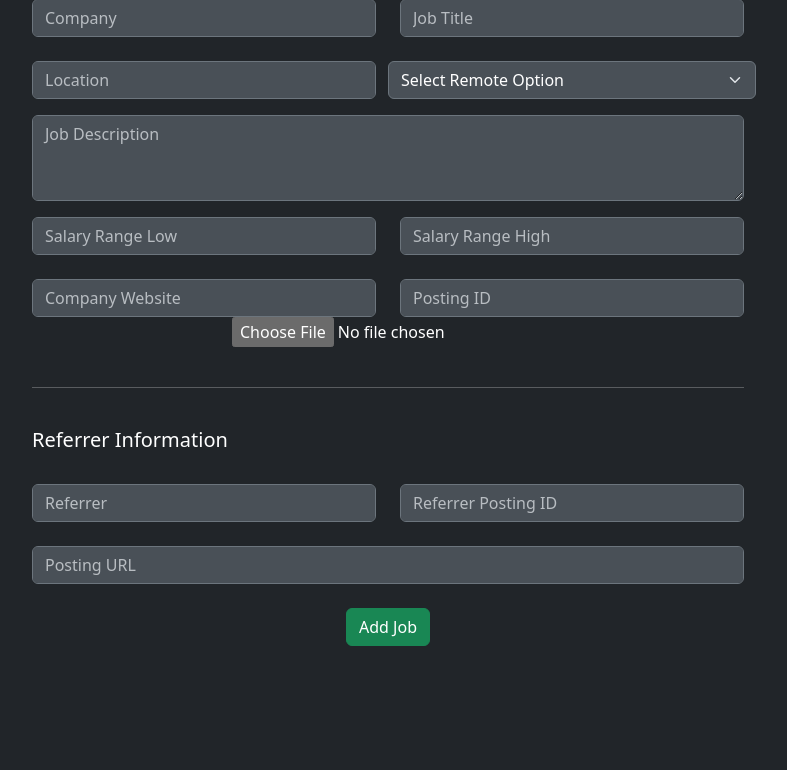
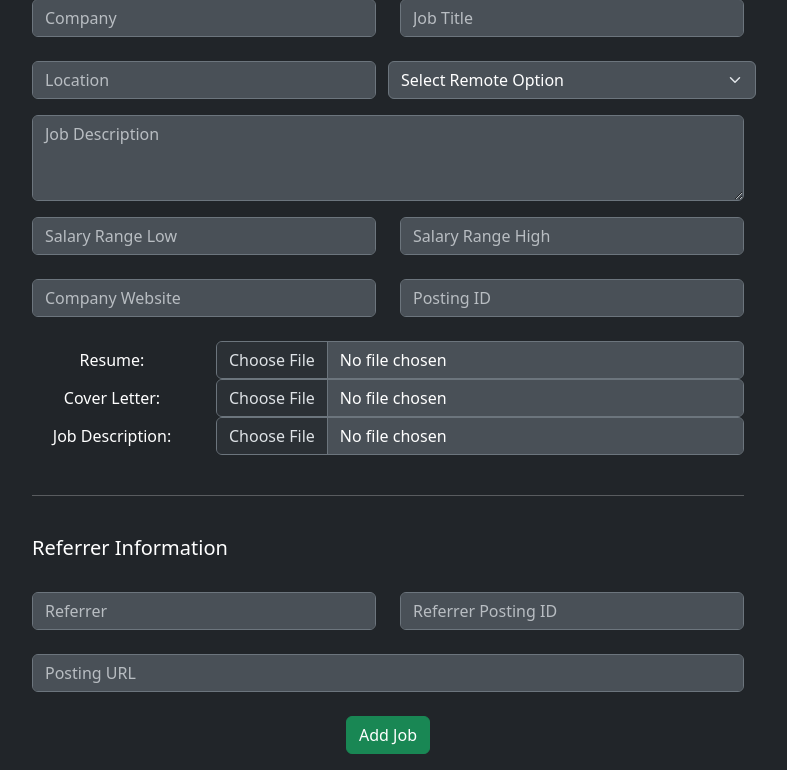
Before and after one commit to Doxsey/JobTracker, a Flask app: page /jobs/create in a window 1280 px wide. Shown: the part 147-917 px from the top of the page, without its empty margins (252-1039 px from the left). Before the commit the page ends 793 px from the top, so only its background shows below. Run offline with Flask 3, Linux system fonts and the light colour scheme; some libraries are stand-ins or nearby versions.

Commit message:
file upload select template added

```diff
--- a/app/blueprints/jobs.py
+++ b/app/blueprints/jobs.py
@@ -6,7 +6,7 @@ from flask_wtf.file import FileField, FileRequired, FileAllowed
 from wtforms.validators import DataRequired
 from werkzeug.utils import secure_filename
 from app.models import Job
-import os, uuid
+import os, uuid, json
 
 jobs_bp = Blueprint('jobs', __name__)
 
@@ -23,12 +23,23 @@ class NewJobForm(FlaskForm):
     referrer_posting_id = StringField('Referrer Posting ID')
     posting_url = StringField('Posting URL')
     company_website = StringField('Company Website')
-    resume_file = FileField('Choose File', validators=[
+    resume_file = FileField('Resume File', validators=[
+        FileRequired(),
+        FileAllowed(['pdf', 'docx', 'doc', 'tex'],
+                   'Only PDF and document files allowed!')
+    ])
+    job_description_file = FileField('Job Description File', validators=[
+        FileRequired(),
+        FileAllowed(['pdf', 'docx', 'doc', 'tex'],
+                   'Only PDF and document files allowed!')
+    ])
+    cover_letter_file = FileField('Cover Letter File', validators=[
         FileRequired(),
         FileAllowed(['pdf', 'docx', 'doc', 'tex'],
                    'Only PDF and document files allowed!')
     ])
     submit = SubmitField('Add Job')
+
 
 @jobs_bp.route('/create', methods=['GET', 'POST'])
 def create():
@@ -41,11 +52,19 @@ def create():
     if request.method == 'POST':
         # Check if it's a JSON request or form submission
         is_json_request = request.is_json or request.content_type == 'application/json'
+        is_multipart_request = 'multipart/form-data' in request.content_type if request.content_type else False
 
-        if is_json_request:
-            # Handle JSON API request
+        # Handle API requests (JSON or multipart with JSON data)
+        if is_json_request or (is_multipart_request and 'data' in request.form):
             try:
-                data = request.get_json()
+                # Extract JSON data
+                if is_json_request:
+                    data = request.get_json()
+                    resume_file = None
+                else:
+                    # Handle multipart request with JSON data and file
+                    data = json.loads(request.form.get('data', '{}'))
+                    resume_file = request.files.get('resume_file')
 
                 # Extract data from JSON
                 company = data.get('company')
@@ -69,6 +88,31 @@ def create():
                 if posting_id and Job.query.filter_by(posting_id=posting_id).first():
                     return jsonify({'error': 'Job posting ID already exists'}), 409
 
+                # Handle resume file upload if present
+                unique_resume_filename = None
+                if resume_file and resume_file.filename:
+                    # Validate file type
+                    allowed_extensions = {'pdf', 'docx', 'doc', 'tex'}
+                    file_ext = resume_file.filename.rsplit('.', 1)[1].lower() if '.' in resume_file.filename else ''
+
+                    if file_ext not in allowed_extensions:
+                        return jsonify({'error': 'Invalid file type. Only PDF and document files allowed!'}), 400
+
+                    # Generate unique filename and save file
+                    original_resume_filename = secure_filename(resume_file.filename)
+                    unique_resume_filename = generate_unique_filename(original_resume_filename)
+
+                    # Create full file path
+                    file_path = os.path.join(current_app.config['FILE_STORAGE_PATH'], 'Resumes', unique_resume_filename)
+
+                    try:
+                        # Ensure directory exists
+                        os.makedirs(os.path.dirname(file_path), exist_ok=True)
+                        # Save the file
+                        resume_file.save(file_path)
+                    except Exception as e:
+                        return jsonify({'error': f'Error uploading file: {str(e)}'}), 500
+
                 # Create new job
                 job = Job(
                     company=company,
@@ -82,17 +126,26 @@ def create():
                     posting_id=posting_id,
                     referrer=referrer,
                     referrer_posting_id=referrer_posting_id,
-                    posting_url=posting_url
+                    posting_url=posting_url,
+                    resume_file=unique_resume_filename
                 )
 
                 db.session.add(job)
                 db.session.commit()
 
-                return jsonify({
+                response_data = {
                     'message': 'Job created successfully',
-                    'job_id': job.id  # assuming your Job model has an id field
-                }), 201
+                    'job_id': job.id
+                }
 
+                # Include file info in response if file was uploaded
+                if unique_resume_filename:
+                    response_data['resume_file'] = unique_resume_filename
+
+                return jsonify(response_data), 201
+
+            except json.JSONDecodeError:
+                return jsonify({'error': 'Invalid JSON data'}), 400
             except Exception as e:
                 print(f"Error creating job via API: {e}")
                 db.session.rollback()
--- a/app/blueprints/main.py
+++ b/app/blueprints/main.py
@@ -6,12 +6,6 @@ main_bp = Blueprint('main', __name__)
 @main_bp.route('/')
 def index():
     jobs = Job.query.filter_by(posting_status="Open").all()
-    print(f"Number of open jobs: {len(jobs)}")
-    print(jobs)
-    for job in jobs:
-        print(f"Job ID: {job.id}, Title: {job.title}, Company: {job.company}, Status: {job.posting_status}")
-        for note in job.notes:
-            print(f"  Note ID: {note.id}, Content: {note.content}, Created At: {note.created_at}")
     return render_template('index.html', jobs=jobs)
 
 @main_bp.route('/about')
--- a/app/templates/jobs/create.html
+++ b/app/templates/jobs/create.html
@@ -1,5 +1,5 @@
-{% extends "base.html" %} {% block title %}Create Job - Job Tracker{% endblock
-%} {% block content %}
+{% from "jobs_macros.html" import select_file_upload %} {% extends "base.html"
+%} {% block title %}Create Job - Job Tracker{% endblock %} {% block content %}
 <div class="row justify-content-center">
   <div class="col-md-8">
     <h3>Add New Job</h3>
@@ -75,18 +75,10 @@
           </div>
         </div>
 
-        <div class="row">
-          <div class="col">
-            {{ form.resume_file(class="file-input",
-            accept=".pdf,.docx,.doc,.tex") }}
-
-            <!-- Display validation errors -->
-            {% if form.resume_file.errors %} {% for error in
-            form.resume_file.errors %}
-            <div class="error-text">{{ error }}</div>
-            {% endfor %} {% endif %}
-          </div>
-        </div>
+        <br />
+        {{ select_file_upload(form.resume_file, "Resume") }} {{
+        select_file_upload(form.cover_letter_file, "Cover Letter") }} {{
+        select_file_upload(form.job_description_file, "Job Description") }}
 
         <br />
         <hr />
--- /dev/null
+++ b/app/templates/jobs_macros.html
@@ -0,0 +1,18 @@
+{% macro select_file_upload(file_field, label) %}
+
+<div class="row row-cols-2">
+  <div class="col-3 d-flex align-items-center justify-content-center">
+    <label for="{{ file_field.id }}">{{ label }}:</label>
+  </div>
+  <div class="col-9 d-flex align-items-left">
+    {{ file_field(class="form-control", accept=".pdf,.docx,.doc,.tex",
+    style="width:100%; display:inline-block;") }}
+
+    <!-- Display validation errors -->
+    {% if file_field.errors %} {% for error in file_field.errors %}
+    <div class="error-text">{{ error }}</div>
+    {% endfor %} {% endif %}
+  </div>
+</div>
+
+{% endmacro %}
```
